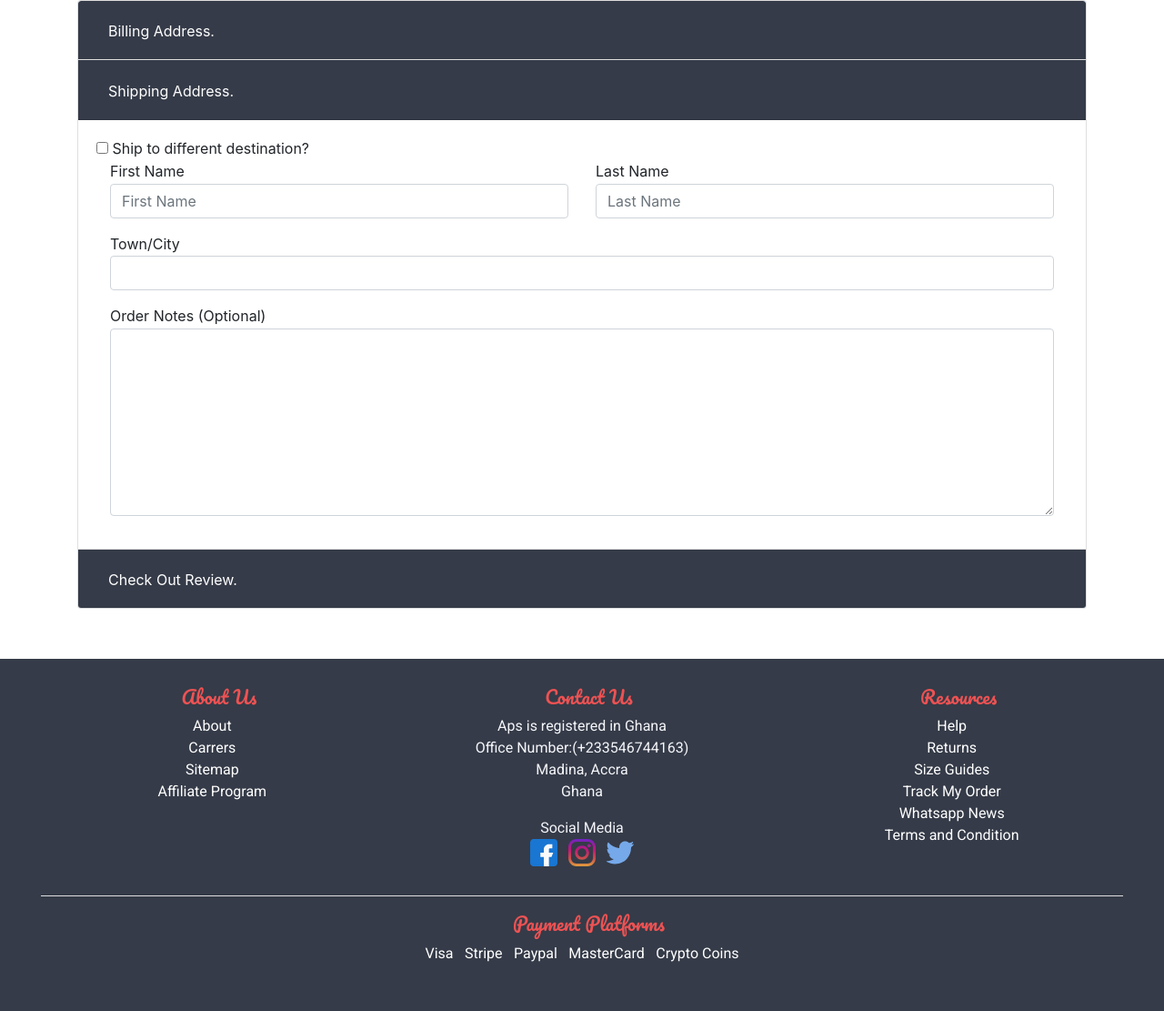
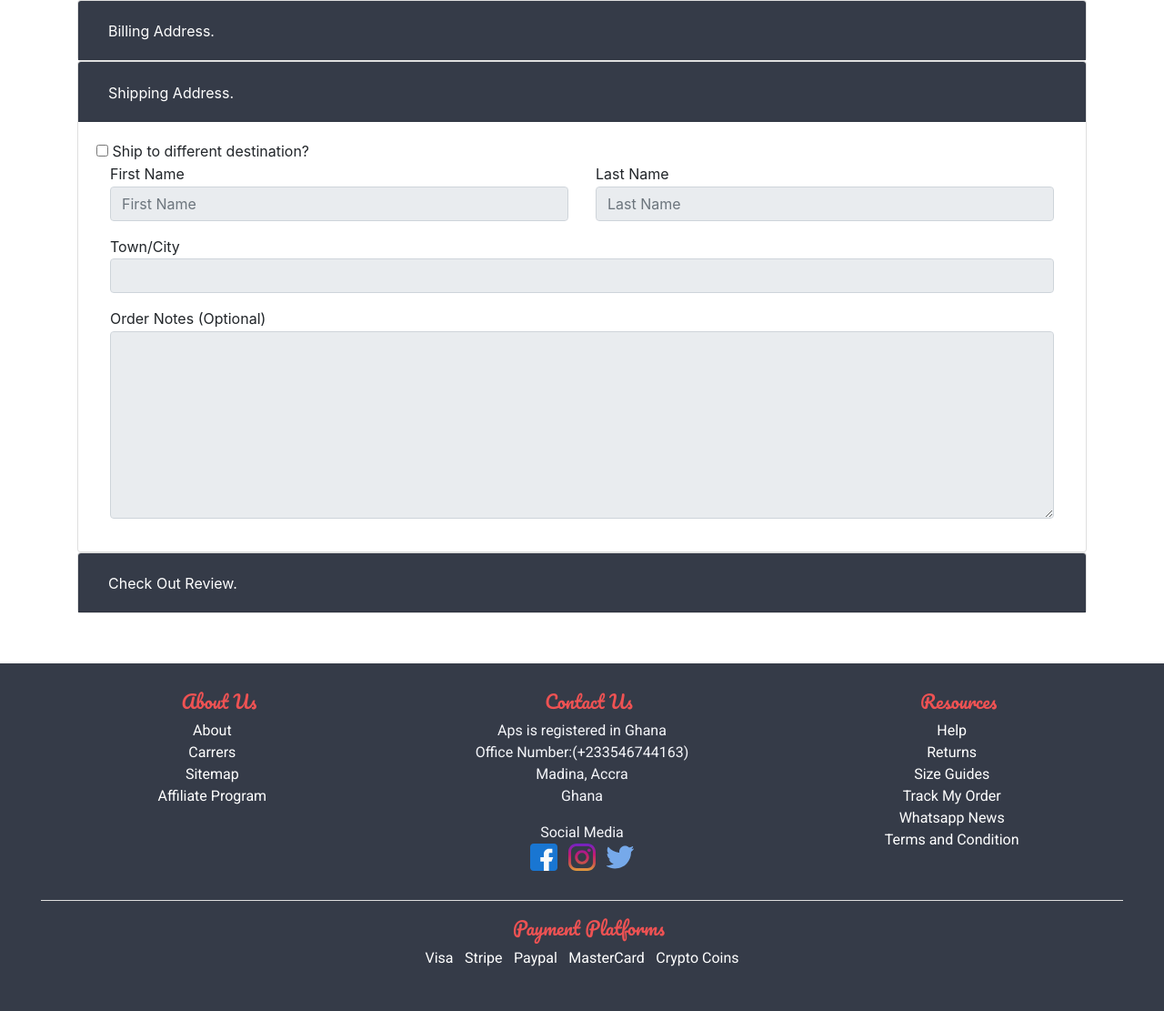
Before and after one commit to SedemQuame/Afroprints, a PHP site: page /html/checkout.php in a window 1280 px wide, after a click on "Shipping Address.". Shown: the part 104-1215 px from the top of the page at 91% size. Before the commit the page ends 1161 px from the top, so only its background shows below. Run offline with PHP 8.4, Linux system fonts and the light colour scheme; some libraries are stand-ins or nearby versions.

Commit message:
work on checkout form.

```diff
--- a/html/checkout.php
+++ b/html/checkout.php
@@ -18,7 +18,7 @@
 
     <div class="container" id="checkout">
       <div class="accordion" id="accordionExample">
-
+        <form class="" action="../php/custom/included_pages/checkout_processor.php" method="post">
           <div class="card">
             <div class="card-header checkout-headers" id="headingOne">
               <h2 class="mb-0">
@@ -30,7 +30,6 @@
             <div id="collapseOne" class="collapse show" aria-labelledby="headingOne" data-parent="#accordionExample">
               <div class="card-body">
                 <!-- Get user address and other information for shipping. -->
-              <form class="" action="" method="">
                   <!--This is the login page.-->
                   <div class="row">
                     <div class="col-12 col-md-6">
@@ -86,7 +85,6 @@
                       </div>
 
                   </div>
-              </form>
               </div>
             </div>
           </div>
@@ -102,20 +100,20 @@
             <div id="collapseTwo" class="collapse" aria-labelledby="headingTwo" data-parent="#accordionExample">
               <div class="card-body">
                 <div class="">
-                <input type="checkbox" name="new_destination" value="">
+                  <input type="checkbox" name="new_destination" id="diff_shipping_destination" onclick="toogleDisablility()" value="">
                   <label for="">Ship to different destination?</label>
                 </div>
                 <div class="row">
                   <div class="col-10 col-md-6">
                       <label for="first_name">First Name</label>
                       <br>
-                    <input class="form-control" name="first_name" type="text" id="first_name" placeholder="First Name" required>
+                      <input class="form-control" name="diff_first_name" type="text" id="diff_first_name" placeholder="First Name" disabled>
                   </div>
 
                   <div class="col-10 col-md-6">
                       <label for="last_name">Last Name</label>
                       <br>
-                    <input class="form-control" name="last_name" type="text" id="last_name" placeholder="Last Name" required>
+                      <input class="form-control" name="diff_last_name" type="text" id="diff_last_name" placeholder="Last Name" disabled>
                   </div>
                 </div>
 
@@ -123,13 +121,13 @@
                   <div>
                       <label for="locale">Town/City</label>
                       <br>
-                    <input class="form-control" name="locale" type="text" id="locale" placeholder="">
+                      <input class="form-control" name="diff_locale" type="text" id="diff_locale" placeholder="" disabled>
                   </div>
 
                   <div>
                       <label for="locale">Order Notes (Optional)</label>
                       <br>
-                    <textarea class="form-control" name="name" rows="8" cols="80"></textarea>
+                      <textarea class="form-control" name="optional_notes" rows="8" cols="80" id="diff_optional_notes" disabled></textarea>
                   </div>
                 </div>
               </div>
@@ -148,9 +146,13 @@
               <div class="card-body">
                 <!-- Show all acquired information, in a representable formatted form. -->
 
+
+                <!-- Order Submit Button. -->
+                <input class="btn btn-outline-secondary float-right" type="submit" name="processOrderBtn" value="Process Order">
               </div>
             </div>
           </div>
+        </form>
       </div>
     </div>
 
@@ -180,6 +182,39 @@
       $('#collapseThree').collapse({
         toggle: false
       });
+
+      function toogleDisablility(){
+        console.log("Toogling Disability. High level abstraction.");
+        let checked_input = document.getElementById('diff_shipping_destination');
+
+        let diff_first_name = document.getElementById('diff_first_name');
+
+        let diff_last_name = document.getElementById('diff_last_name');
+
+        let diff_town = document.getElementById('diff_locale');
+
+        let diff_order_notes = document.getElementById('diff_optional_notes');
+
+        if(checked_input.checked){
+          diff_first_name.disabled = false;
+          diff_last_name.disabled = false;
+          diff_town.disabled = false;
+          diff_order_notes.disabled = false;
+        }else{
+          diff_first_name.disabled = true;
+          diff_first_name.value = "";
+
+          diff_last_name.disabled = true;
+          diff_last_name.value = "";
+
+          diff_town.disabled = true;
+          diff_town.disabled.value = "";
+
+          diff_order_notes.disabled = true;
+          diff_order_notes.value = "";
+        }
+
+      }
     </script>
   </body>
 </html>
```
Also changed, not shown: php/custom/included_pages/checkout_processor.php (added, +50 -0 lines). Lines whose indentation alone changed are shown as unchanged.
